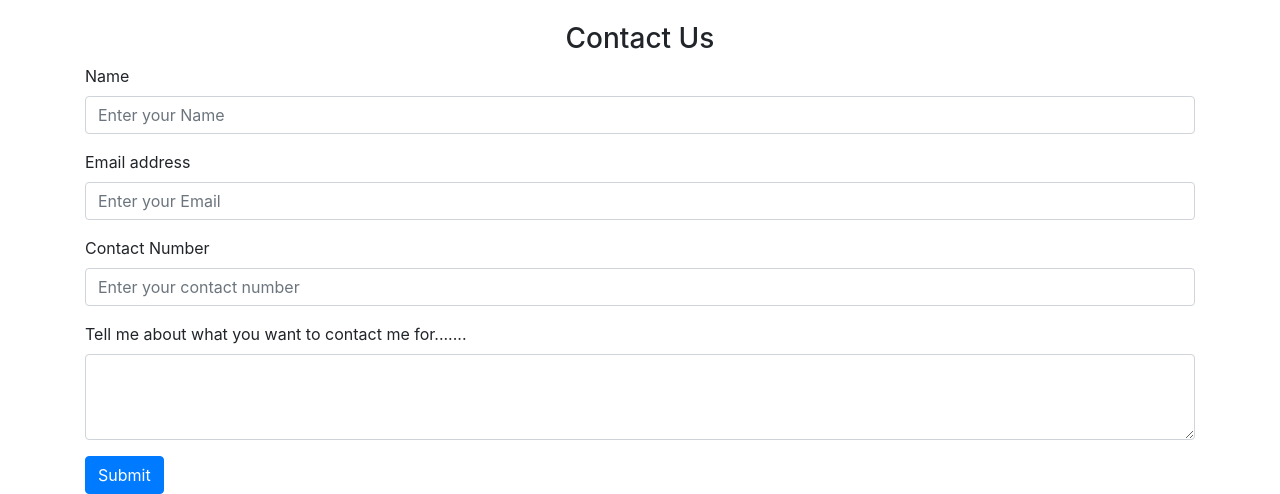
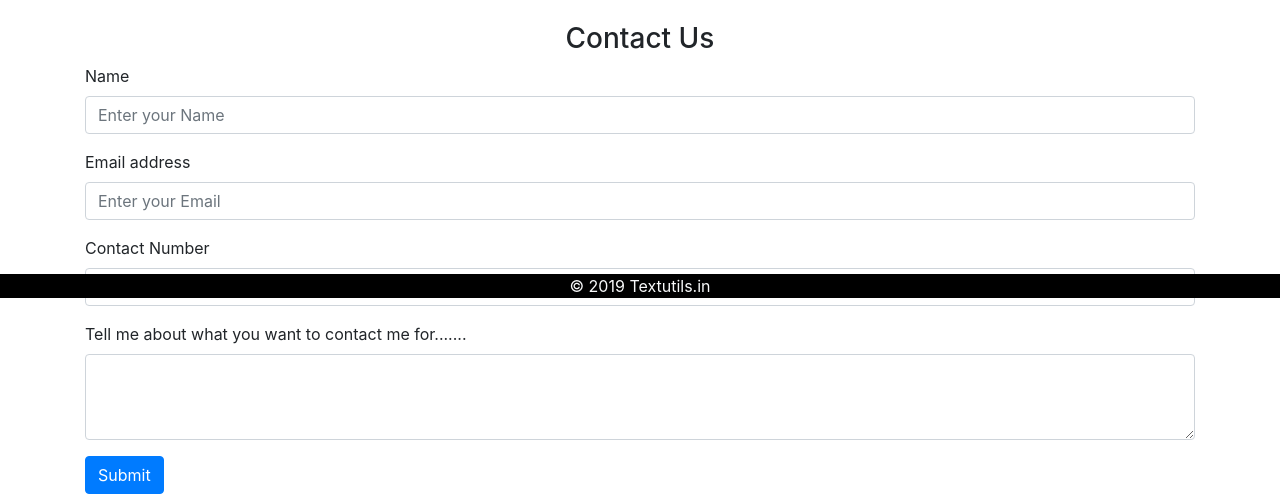
Before and after one commit to aryan091/TextUtils, a Django app: page /contact in a window 1280 px wide. Shown: the part 502-996 px from the top of the page. Run offline with Django 3.2, Linux system fonts and the light colour scheme; some libraries are stand-ins or nearby versions.

Commit message:
Adding Footer Class

```diff
--- a/textutils/templates/contact.html
+++ b/textutils/templates/contact.html
@@ -9,6 +9,18 @@
     <link rel="stylesheet" href="https://stackpath.bootstrapcdn.com/bootstrap/4.4.1/css/bootstrap.min.css" integrity="sha384-Vkoo8x4CGsO3+Hhxv8T/Q5PaXtkKtu6ug5TOeNV6gBiFeWPGFN9MuhOf23Q9Ifjh" crossorigin="anonymous">
 
     <title>TextUtils.in</title>
+       <style>
+		.footer {
+   		position: fixed;
+   		left: 0;
+   		bottom: 0;
+   		width: 100%;
+   		background-color: black;
+   		color: white;
+   		text-align: center;
+   		display: block;
+		}
+	</style>
   </head>
   <body>
     <nav class="navbar navbar-expand-lg navbar-dark bg-dark">
@@ -60,7 +72,7 @@
 
         <div class="form-group">
             <label for="phone">Contact Number</label>
-            <input type="phone" class="form-control" id="phone" placeholder="Enter your contact number">
+            <input type="phone" class="form-control" id="phone" name="phone" placeholder="Enter your contact number">
         </div>
 
         <div class="form-group">
@@ -70,8 +82,11 @@
         <button type="submit" class="btn btn-primary">Submit</button>
     </form>
 </div>
-
-</div>
+<footer class="footer">
+  <div class="container">
+    <span class="text-light">&#169 2019 Textutils.in </span>
+  </div>
+</footer>
     <!-- Optional JavaScript -->
     <!-- jQuery first, then Popper.js, then Bootstrap JS -->
     <script src="https://code.jquery.com/jquery-3.4.1.slim.min.js" integrity="sha384-J6qa4849blE2+poT4WnyKhv5vZF5SrPo0iEjwBvKU7imGFAV0wwj1yYfoRSJoZ+n" crossorigin="anonymous"></script>
```
